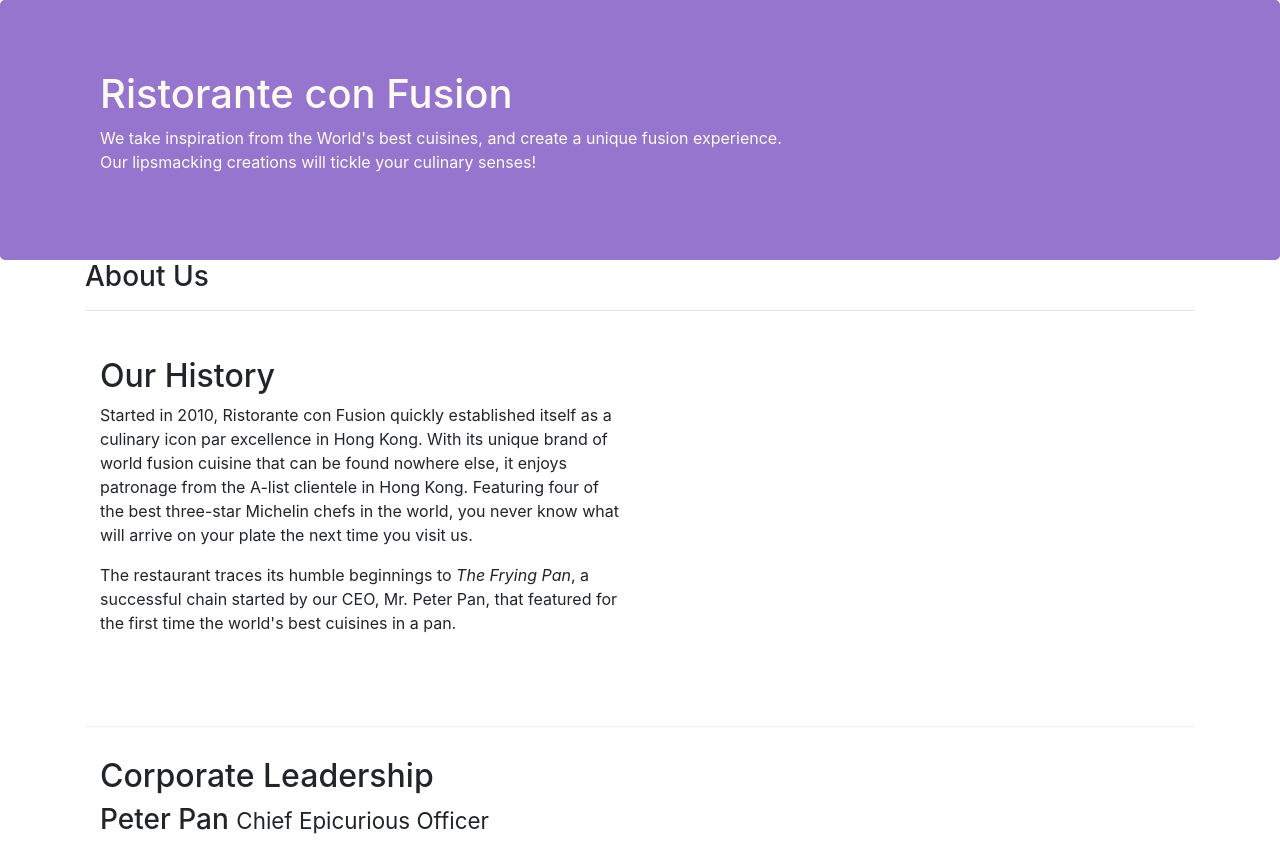
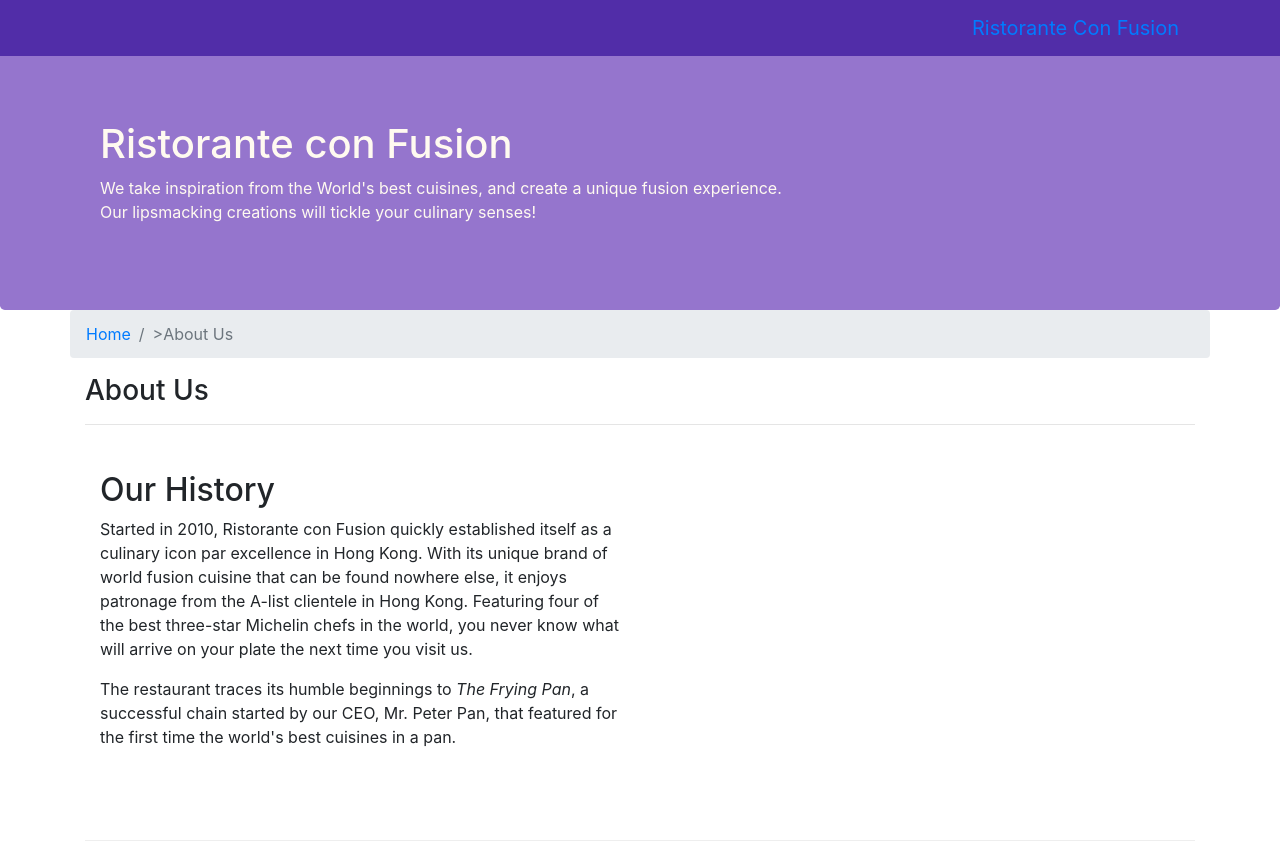
Before and after one commit to MaximilianoRolon/bootstrap, a website: page aboutus.html in a window 1280 px wide. Shown: the top 841 px of the page. Drawn offline with nearby package versions, Linux system fonts and the light colour scheme.

Commit message:
NavBar and Breadcrumbs

```diff
--- a/aboutus.html
+++ b/aboutus.html
@@ -15,6 +15,23 @@
 
 <body>
 
+    <nav class="navbar navbar-inverse navbar-toggleable-sm fixed-top">
+        <div class="container">
+            <button class="navbar-toggler" type="button" data-toggle="collapse" data-target="#Navbar">
+                <span class="navbar-toggler-icon"></span>
+            </button>
+            <a class="navbar-brand" href="./index.html">Ristorante Con Fusion</a>
+            <div class="collapse navbar-collapse" id="Navbar">
+                <ul class="navbar-nav">
+                    <li class="nav-item"><a class="nav-link" href="./index.html">Home</a></li>
+                    <li class="nav-item active"><a class="nav-link" href="./aboutus.html">About</a></li>
+                    <li class="nav-item"><a class="nav-link" href="#">Menu</a></li>
+                    <li class="nav-item"><a class="nav-link" href="#">Contact</a></li>
+                </ul>
+            </div>
+        </div>
+    </nav>
+
     <header class="jumbotron">
         <div class="container">
             <div class="row row-header">
@@ -30,6 +47,10 @@
 
     <div class="container">
         <div class="row align-items-center">
+            <ol class="col-12 breadcrumb">
+                    <li class="breadcrumb-item"><a href="./index.html">Home</a></li>
+                    <li class="breadcrumb-item active">>About Us</li>
+                </ol>
             <div class="col-12 col-sm-12">
                <h3>About Us</h3>
                <hr>
--- a/css/styles.css
+++ b/css/styles.css
@@ -1,4 +1,4 @@
-.row-header{
+.row-header {
     margin:0px auto;
     padding:0px;
 }
@@ -10,7 +10,7 @@
     min-height:400px;
 }
 
-.footer{
+.footer {
     background-color: #D1C4E9;
     margin:0px auto;
     padding: 20px 0px 20px 0px;
@@ -28,3 +28,12 @@
     margin: 0px;
     color: #0f0f0f;
 }
+
+body {
+    padding:  50px 0px 0px 0px;
+    z-index: 0;
+}
+
+.navbar-inverse {
+    background-color: #512DA8;
+}
```
Also changed, not shown: index.html (+17 -2 lines).
